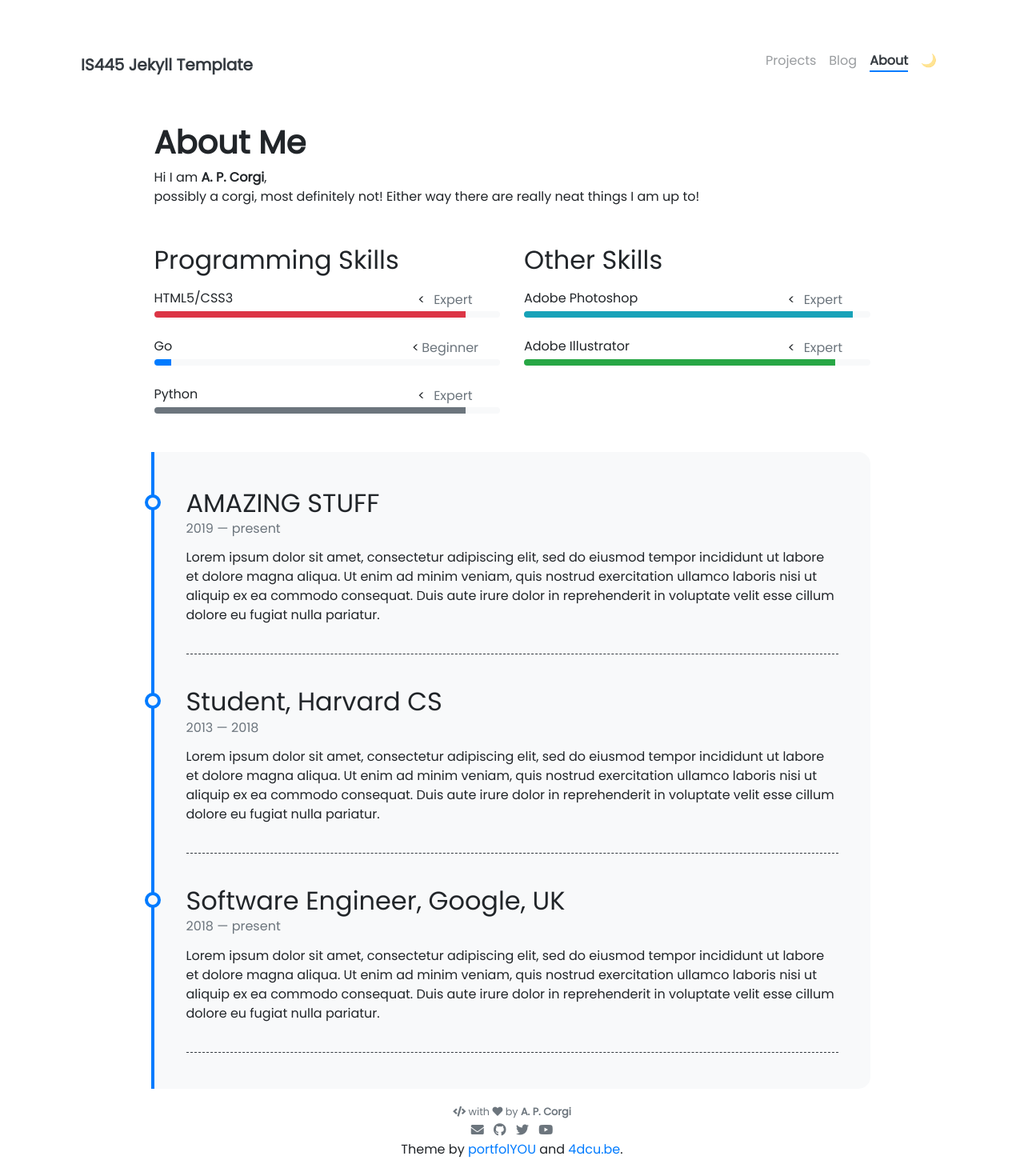
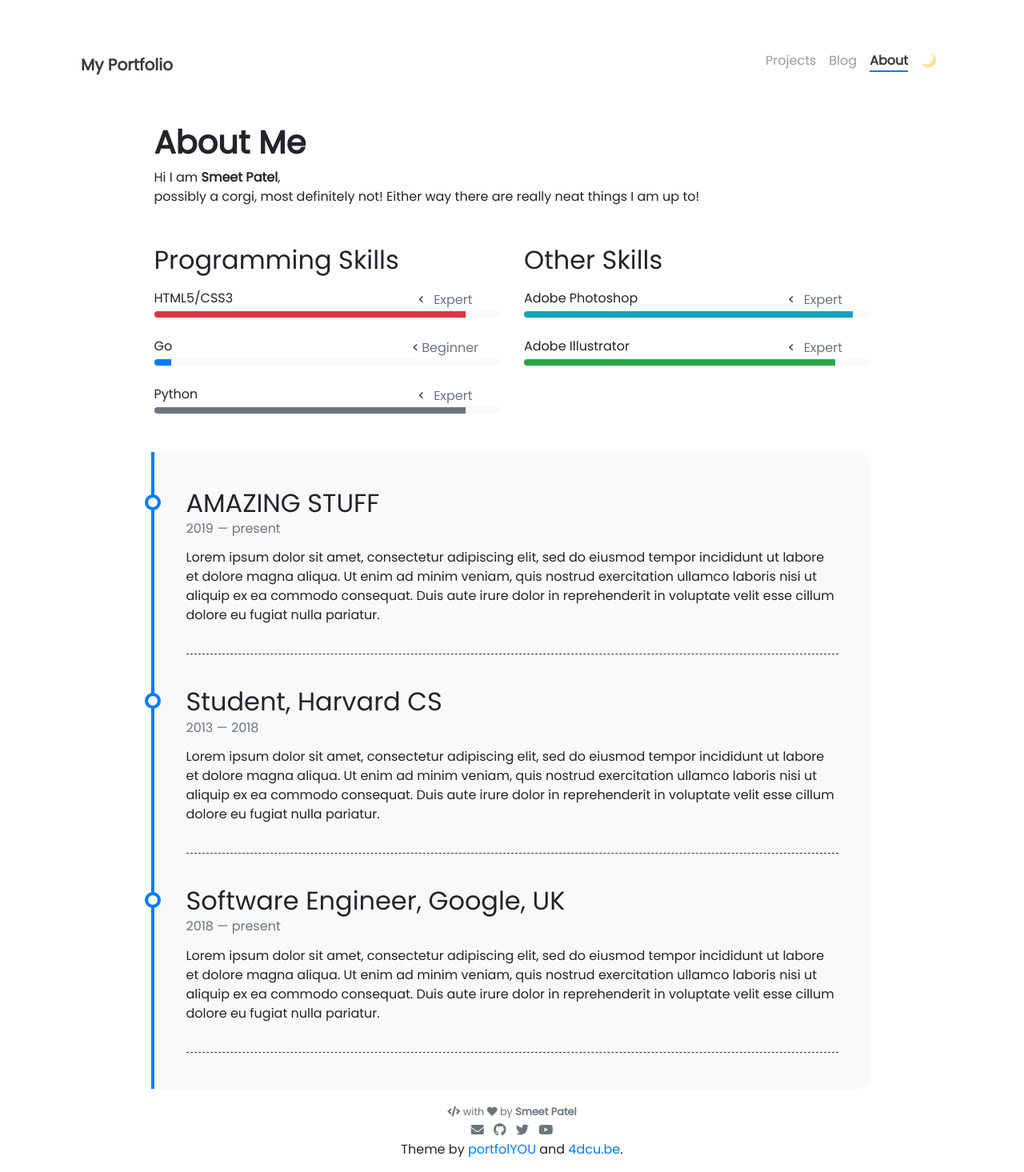
Before and after one commit to Smeet-Czar/Smeet-Czar.github.io, a Jekyll site: the page built from pages/about.md, in a window 1280 px wide. Shown: the whole page at 80% size. Built offline with Jekyll 4.4.1, drawn with Linux system fonts in a browser that asks for light colours; nearby versions of some CDN libraries.

Commit message:
Changed name

```diff
--- a/_config.yml
+++ b/_config.yml
@@ -5,9 +5,9 @@
 # NOTE: it looks like you need to rebuild + repush everytime you update this _config.yml file
 
 ### Site Settings ###
-title               : IS445 Jekyll Template
+title               : My Portfolio
 description         : >-
-                      I am definitely not a corgi!
+                      This is a website for my projects
 baseurl             : ""   # Change to empty quotes if you are hosting your site at <your-username>.github.io directly,
 #                                             otherwise will be hosted at <your-username>.github.io/{{base_url}}
 repository          :                     # Change to <your-username> for github OR, if that doesn't work <your-username>/<your-username>.github.io (or remove it if you don't need remote projects) -- for example, I would put "jnaiman" without the quotes after the ":" here
@@ -34,7 +34,7 @@ nav_exclude:                                            # The following paths ar
 
 ### Author Info ###
 author:
-  name              : A. P. Corgi
+  name              : Smeet Patel
   image             : https://media.tenor.com/8RcIoWTKYR4AAAAe/scuze-corgi.png
 #  behance           : your_username
 # dribbble          : your_username
```
